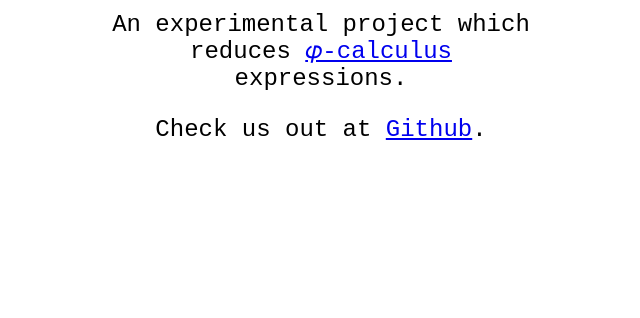
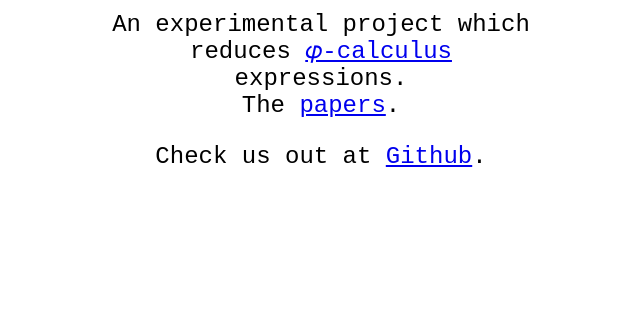
Before and after one commit to l3r8yJ/phi-reducer, a plain HTML site: page docs/index.html in a window 1280 px wide. Shown: the part 482-800 px from the top of the page, without its empty margins (319-959 px from the left). Drawn offline with Linux system fonts and the light colour scheme.

Commit message:
Update index.html

```diff
--- a/docs/index.html
+++ b/docs/index.html
@@ -63,6 +63,7 @@
     <br>
       An experimental project which reduces <a href="https://arxiv.org/abs/2111.13384">𝜑-calculus</a> expressions.
     <br>
+    The <a href="phi.pdf"> papers</a>.
   </p>
   <p>
     Check us out at <a href="https://github.com/l3r8yJ/phi-reducer">Github</a>.
```
